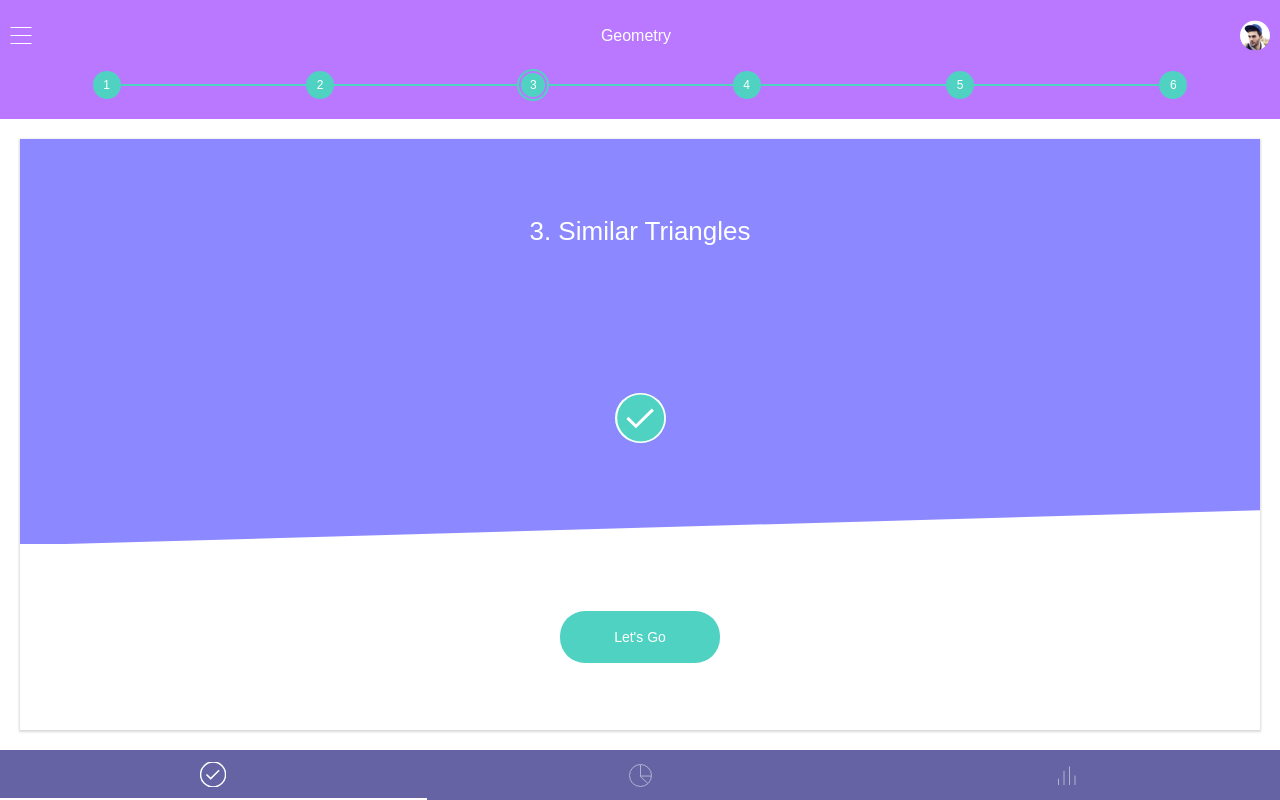
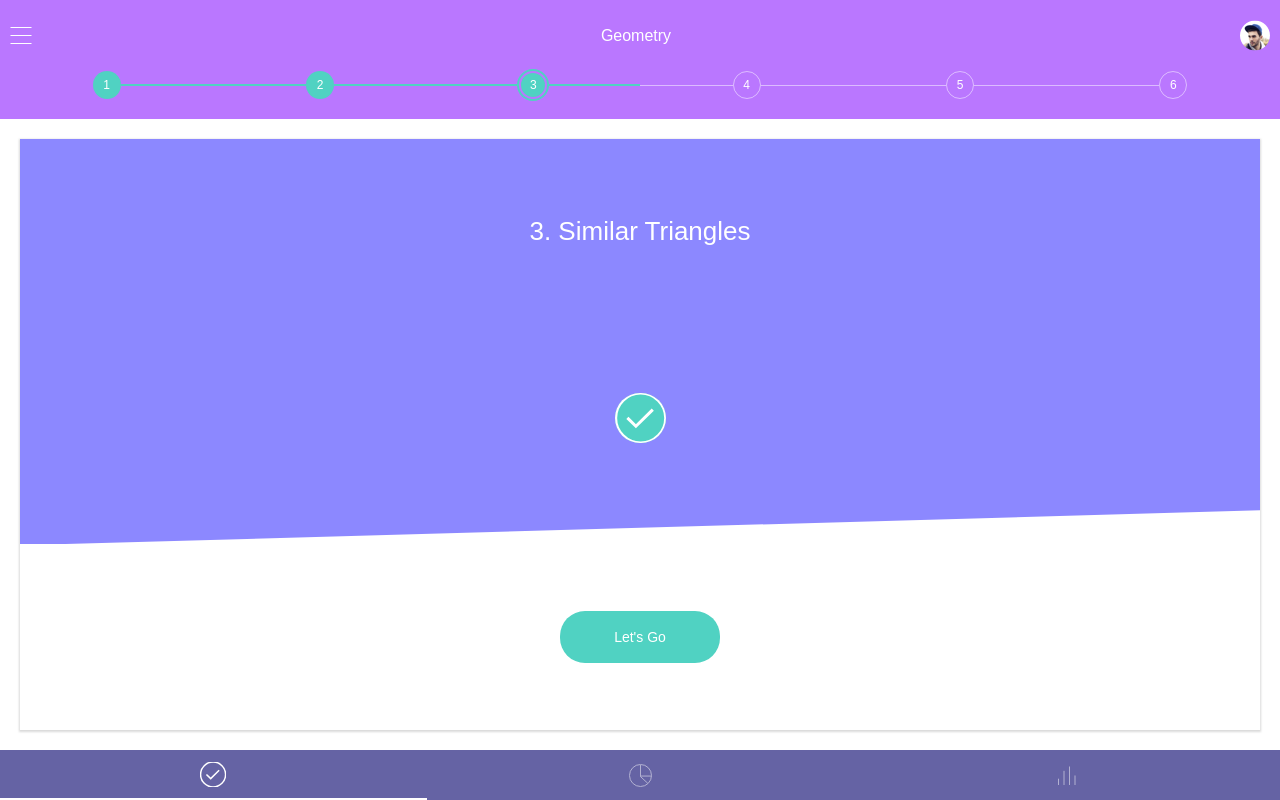
Before and after one commit to dimadesu/math-subtopics-navigator, a React app: page / in a window 1280 px wide. Built offline with nearby package versions, Linux system fonts and the light colour scheme.

Commit message:
Style regular vs completed navigation item

```diff
--- a/src/App.css
+++ b/src/App.css
@@ -55,6 +55,12 @@
 .navigation__item:after {
   content: '';
   flex: 1;
+  height: 1px;
+  background-color: rgba(255, 255, 255, .5);
+}
+
+.navigation__item--completed:before,
+.navigation__item--completed:after {
   height: 2px;
   background-color: #50D2C2;
 }
@@ -72,8 +78,13 @@
   height: 28px;
   text-decoration: none;
   color: white;
+  border-radius: 14px;
+  border: 1px solid rgba(255, 255, 255, .5);
+}
+
+.navigation__item--completed .navigation__item__link {
+  border: 0;
   background-color: #50D2C2;
-  border-radius: 14px;
 }
 
 .navigation__item--active .navigation__item__link {
--- a/src/App.tsx
+++ b/src/App.tsx
@@ -16,13 +16,13 @@ class App extends React.Component {
             </div>
           </div>
           <div className="navigation">
-            <div className="navigation__item">
+            <div className="navigation__item navigation__item--completed">
               <a href="#" className="navigation__item__link">1</a>
             </div>
-            <div className="navigation__item">
+            <div className="navigation__item navigation__item--completed">
               <a href="#" className="navigation__item__link">2</a>
             </div>
-            <div className="navigation__item navigation__item--active">
+            <div className="navigation__item navigation__item--completed navigation__item--active">
               <a href="#" className="navigation__item__link">3</a>
             </div>
             <div className="navigation__item">
```
